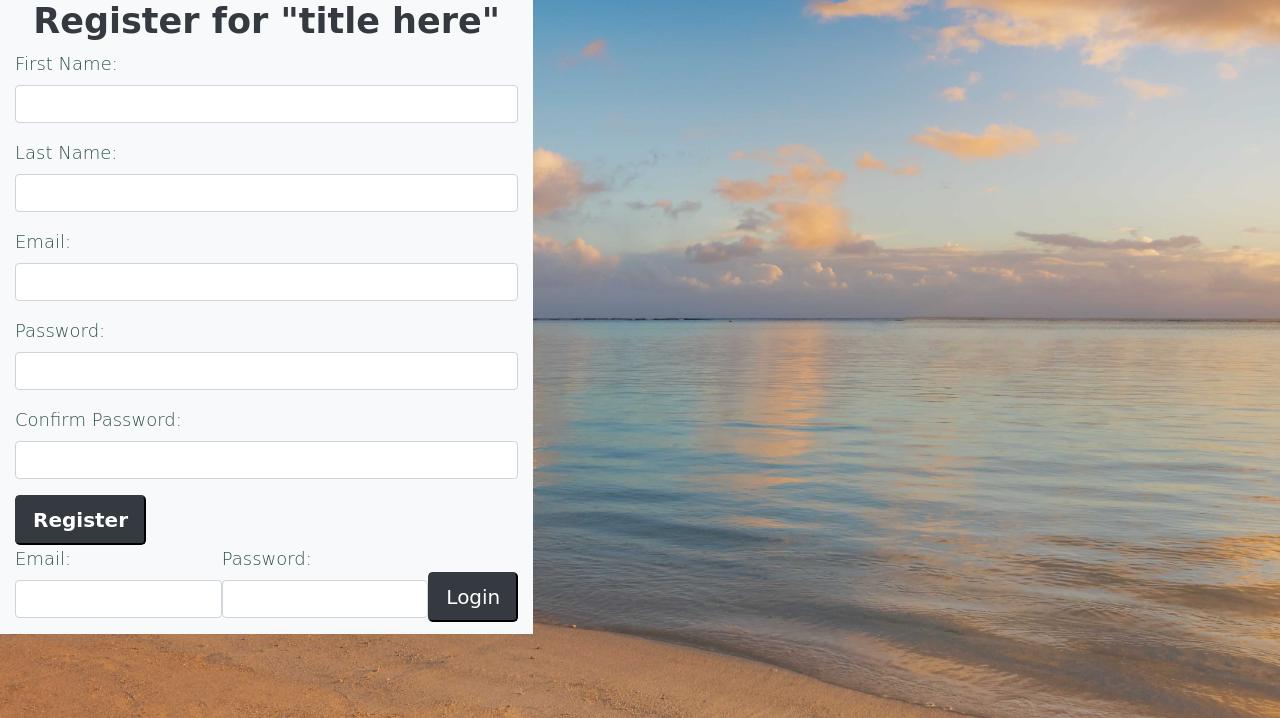
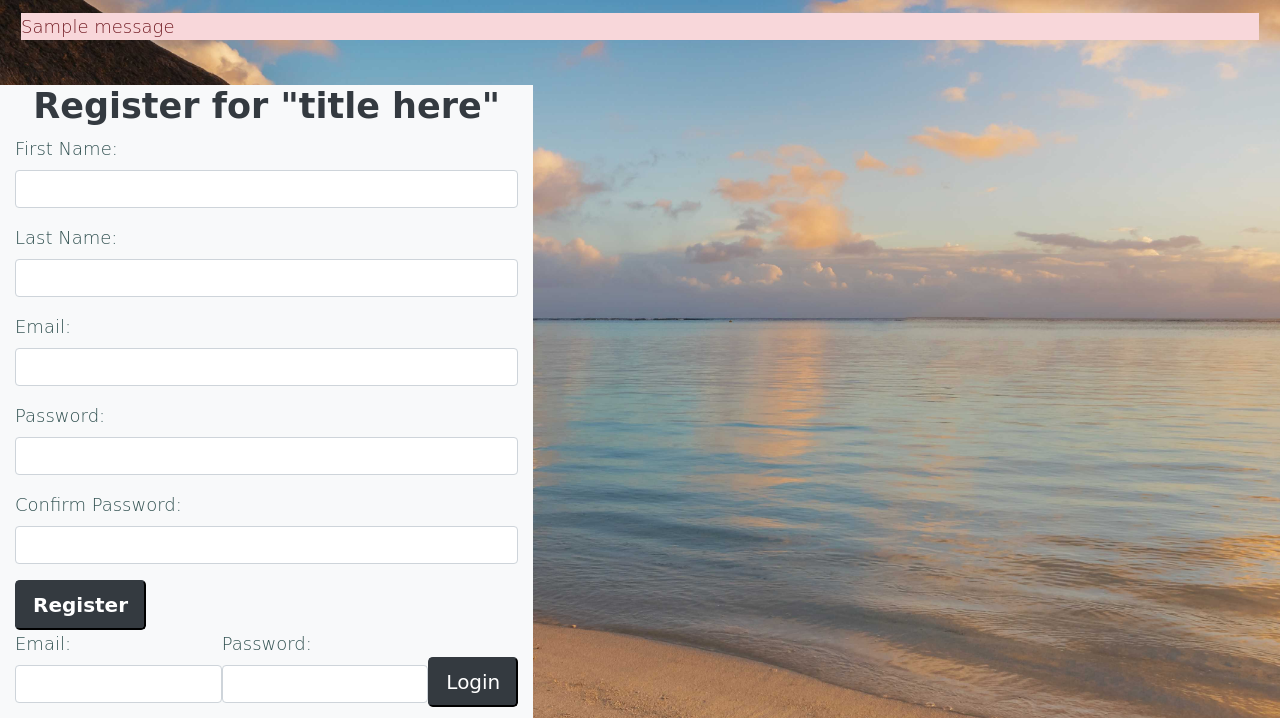
Before and after one commit to sdress/projects-algos-group, a Flask app: page / in a window 1280 px wide. Shown: the top 718 px of the page. Run offline with Flask 2, Linux system fonts and the light colour scheme; one stand-in notice (Sample message) is shown; some libraries are stand-ins or nearby versions; some web fonts are replaced.

Commit message:
adding flash messages

```diff
--- a/group_project/flask_app/templates/index.html
+++ b/group_project/flask_app/templates/index.html
@@ -19,6 +19,15 @@
             background-size:1500px;
             background-repeat: no-repeat;">
 
+    </div>
+    <div class="alert">
+        {% with messages = get_flashed_messages() %}
+            {% if messages %}
+                {% for message in messages %}
+                    <p class="alert-danger">{{ message }}</p>
+                {% endfor %}
+            {% endif %}
+        {% endwith %}
     </div>
     <form action="/register" method="POST" class="col-5 bg-light text-dark">
     </div>
```
